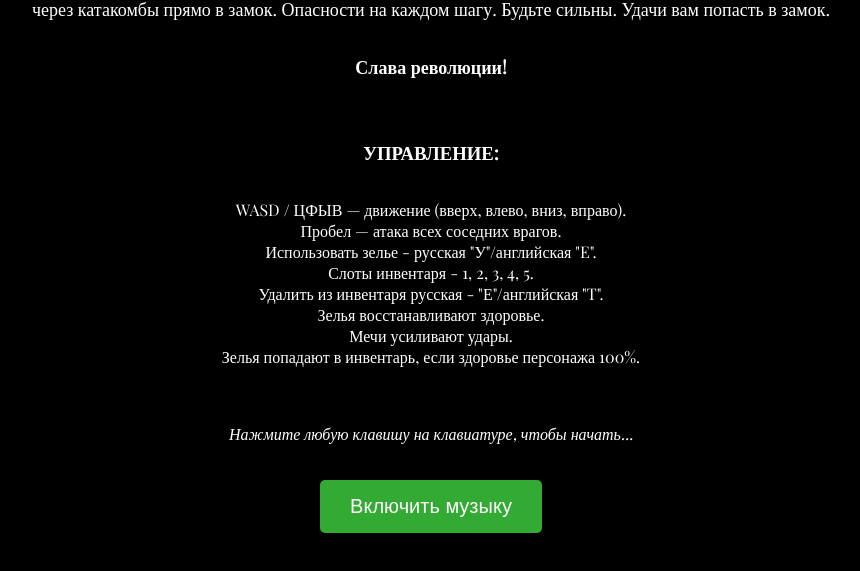
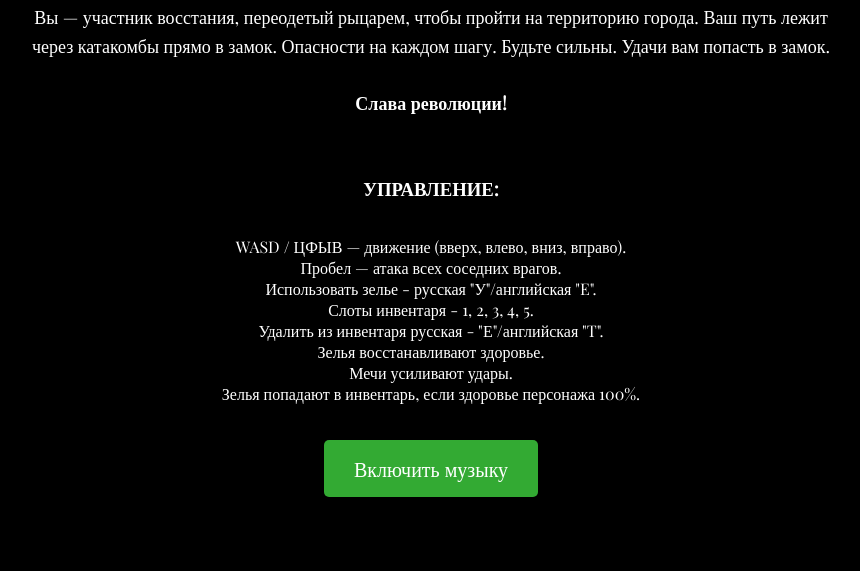
Before and after one commit to Xentqul/game-js, a plain HTML site: page rogue/index.html in a window 1280 px wide. Both pictures are taken after a click on the button "Включить музыку". Shown: the part 179-750 px from the top of the page, without its empty margins (209-1069 px from the left). Drawn offline with nearby package versions, Linux system fonts and the light colour scheme; a web font is replaced by a local one.

Commit message:
path trouble

```diff
--- a/rogue/index.js
+++ b/rogue/index.js
@@ -178,10 +178,28 @@ class Game {
   const startScreen = document.getElementById("start-screen");
   if (!startScreen) return;
 
-    // кнопка для включения музыки
-    const enableMusicButton = document.createElement("button");
-    enableMusicButton.textContent = "Включить музыку";
-    enableMusicButton.style.cssText = `
+  // ЗАМЕНИТЕ ВЕСЬ КОД НА ЭТОТ:
+  startScreen.innerHTML = `
+    <h1>РОГАЛИК: ПУТЬ РЕВОЛЮЦИОНЕРА</h1>
+    <p style="font-size: 18px; max-width: 800px; line-height: 1.6;">
+      Вы — участник восстания, переодетый рыцарем, чтобы пройти на территорию города.
+      Ваш путь лежит через катакомбы прямо в замок.
+      Опасности на каждом шагу. Будьте сильны. Удачи вам попасть в замок.
+      <br><br>
+      <strong>Слава революции!</strong>
+    </p>
+    <h3 style="margin-top: 40px;">УПРАВЛЕНИЕ:</h3>
+    <p>
+      WASD / ЦФЫВ — движение (вверх, влево, вниз, вправо).<br>
+      Пробел — атака всех соседних врагов.<br>
+      Использовать зелье - русская "У"/английская "E".<br>
+      Слоты инвентаря - 1, 2, 3, 4, 5.<br>
+      Удалить из инвентаря русская - "Е"/английская "T".<br>
+      Зелья восстанавливают здоровье.<br>
+      Мечи усиливают удары.<br>
+      Зелья попадают в инвентарь, если здоровье персонажа 100%.
+    </p>
+    <button id="enable-music-btn" style="
       padding: 15px 30px;
       font-size: 20px;
       background: #33aa33;
@@ -190,12 +208,15 @@ class Game {
       cursor: pointer;
       border-radius: 5px;
       margin-top: 20px;
+    ">Включить музыку</button>
+    <p id="music-message" style="color: white; font-size: 18px; margin-top: 20px; display: none;">
+      Нажмите любую клавишу для начала игры
+    </p>
   `;
 
-    // добавляем кнопку на экран
-    startScreen.appendChild(enableMusicButton);
-
   let musicEnabledByButton = false;
+  const enableMusicButton = document.getElementById("enable-music-btn");
+  const musicMessage = document.getElementById("music-message");
 
   // обработчик для кнопки включения музыки
   enableMusicButton.addEventListener("click", () => {
@@ -210,6 +231,7 @@ class Game {
           // если удалось, сменить кнопку
           enableMusicButton.textContent = "Музыка включена!";
           enableMusicButton.style.background = "#555";
+          enableMusicButton.disabled = true;
         })
         .catch((error) => {
           // если не удалось (блокировка браузера), оставить кнопку активной
@@ -219,22 +241,12 @@ class Game {
         });
 
       // показывать сообщение о том, что нужно нажать любую клавишу
-        const message = document.createElement("p");
-        message.textContent = "Нажмите любую клавишу для начала игры";
-        message.style.cssText = `
-        color: white;
-        font-size: 18px;
-        margin-top: 20px;
-      `;
-        startScreen.appendChild(message);
+      musicMessage.style.display = "block";
     }
   });
 
   // обработчик для ЛЮБОЙ клавиши клавиатуры
   const keyHandler = (e) => {
-      // игнорируем клики мыши!
-      if (e.type === "click") return;
-
     // начинаем игру только если музыка была ВКЛЮЧЕНА ЧЕРЕЗ КНОПКУ
     if (musicEnabledByButton) {
       startScreen.style.display = "none";
```
Also changed, not shown: rogue/index.html (+2 -2 lines). Lines whose indentation alone changed are shown as unchanged.
